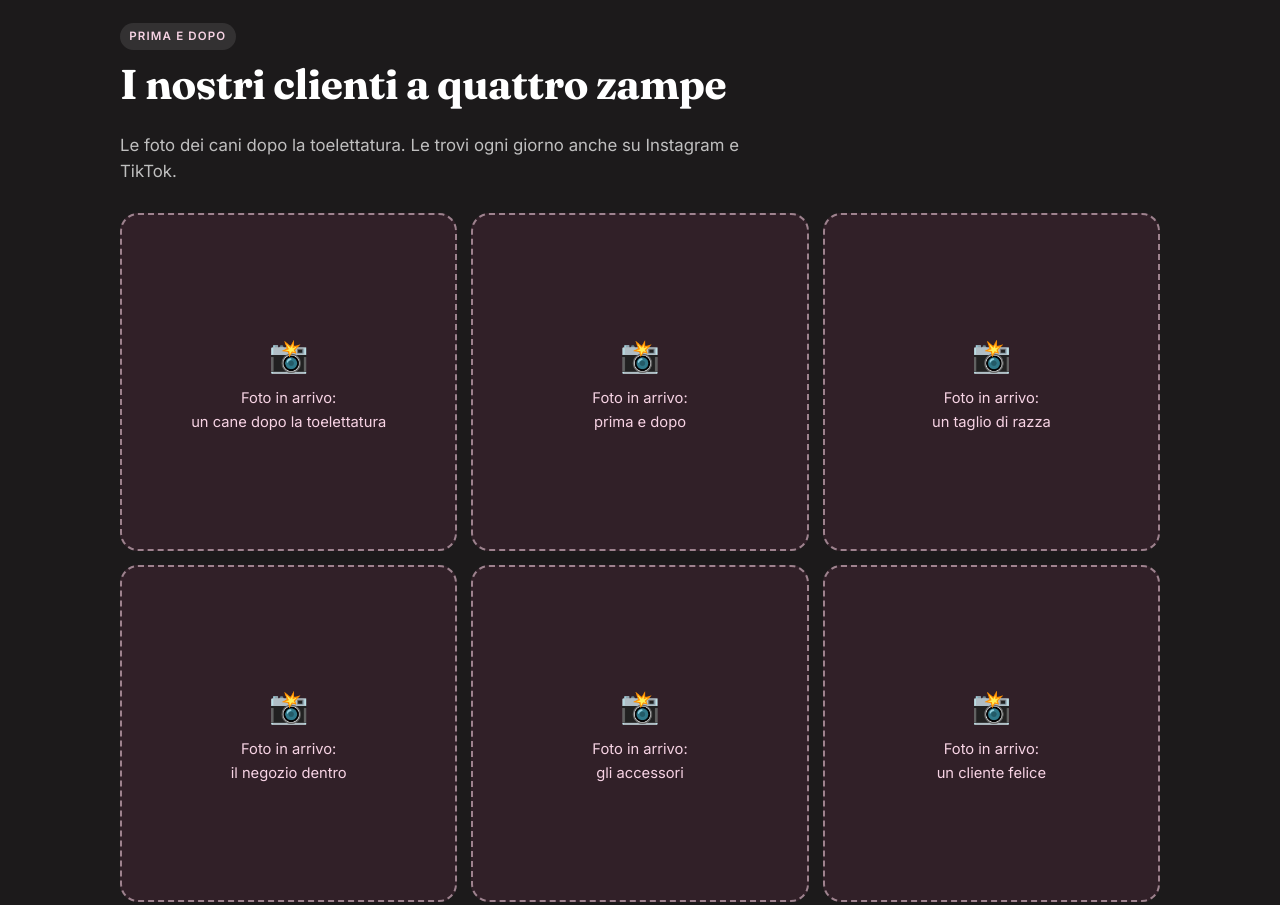
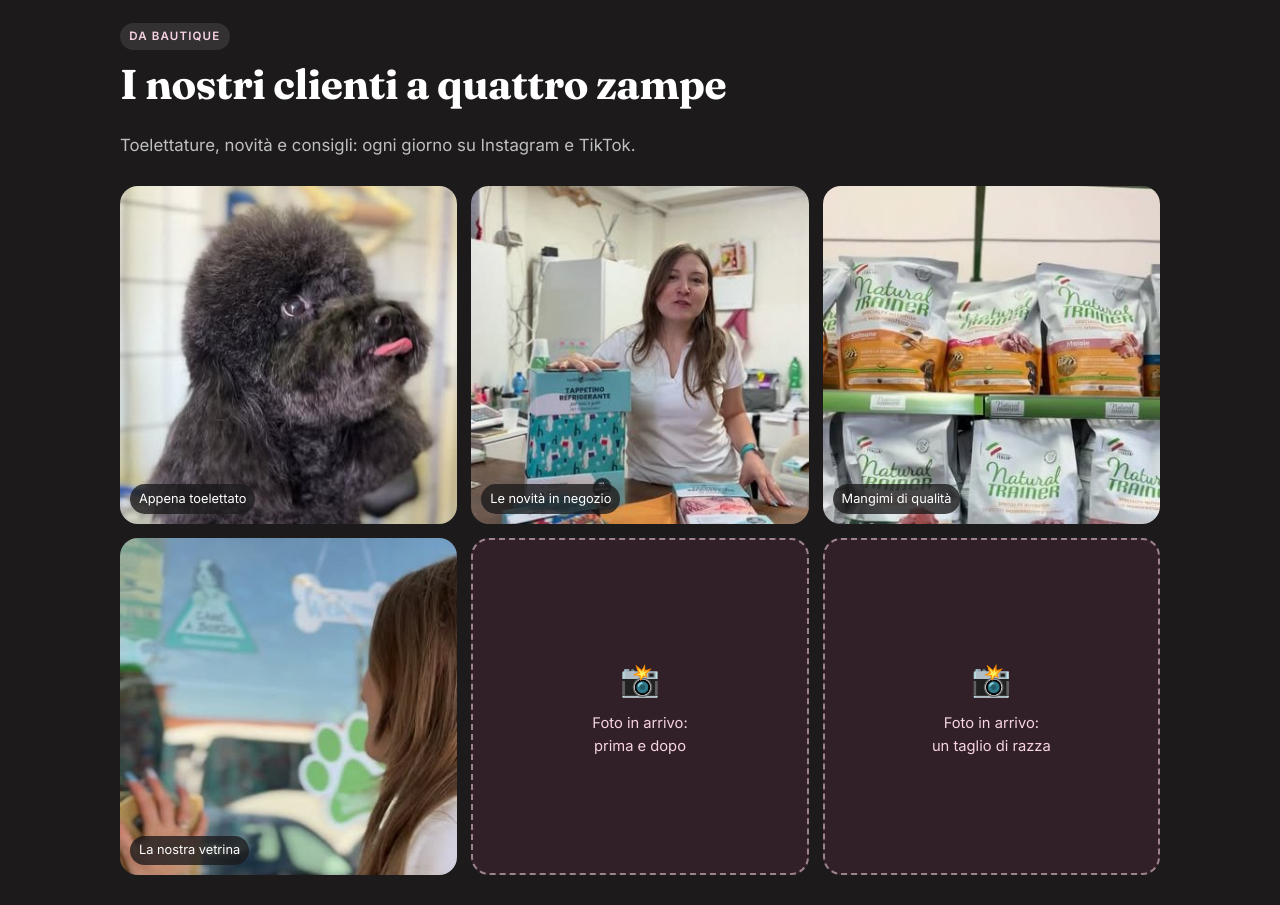
Before and after one commit to Benpo-python/bozza-bautique-lab, a plain HTML site: page index.html in a window 1280 px wide. Shown: the part 1960-2865 px from the top of the page. Drawn offline with Linux system fonts and the light colour scheme.

Commit message:
Bautique: foto da Instagram

```diff
--- a/index.html
+++ b/index.html
@@ -80,16 +80,19 @@
   .foto{display:grid;grid-template-columns:repeat(3,1fr);gap:14px}
   .ph{aspect-ratio:1/1;border-radius:18px;border:2px dashed rgba(247,211,228,.55);background:rgba(200,85,138,.12);display:grid;place-items:center;text-align:center;padding:16px;color:var(--rosa-tenue);font-size:.92rem}
   .ph b{display:block;font-size:2rem;margin-bottom:6px}
+  .foto figure{border-radius:18px;overflow:hidden;background:#2a2628;position:relative}
+  .foto figure img{width:100%;aspect-ratio:1/1;object-fit:cover}
+  .foto figcaption{position:absolute;left:10px;bottom:10px;background:rgba(28,26,27,.78);color:#fff;font-size:.8rem;padding:.35em .7em;border-radius:999px}
   @media(max-width:780px){.foto{grid-template-columns:1fr 1fr}}
 
   /* noi */
   .noi .wrap{display:grid;grid-template-columns:.85fr 1.15fr;gap:48px;align-items:center}
-  .noi .ph{aspect-ratio:4/5;border-color:var(--rosa);background:var(--rosa-chiaro);color:var(--rosa-scuro)}
+  .noi-img{width:100%;aspect-ratio:4/5;object-fit:cover;border-radius:22px;box-shadow:0 24px 50px -24px rgba(0,0,0,.4)}
   .noi p{color:var(--grigio);font-size:1.05rem;margin-bottom:1em}
   .punti{list-style:none;margin-top:18px}
   .punti li{padding:9px 0;border-bottom:1px dashed rgba(0,0,0,.15)}
   .punti li::before{content:"🐾 "}
-  @media(max-width:820px){.noi .wrap{grid-template-columns:1fr}.noi .ph{max-width:340px;margin:0 auto;width:100%}}
+  @media(max-width:820px){.noi .wrap{grid-template-columns:1fr}.noi-img{max-width:340px;margin:0 auto}}
 
   /* recensione */
   .rec{background:#fff;border-top:1px solid rgba(0,0,0,.06);border-bottom:1px solid rgba(0,0,0,.06)}
@@ -189,23 +192,23 @@
 
 <section class="galleria" id="foto">
   <div class="wrap">
-    <div class="eyebrow">Prima e dopo</div>
+    <div class="eyebrow">Da Bautique</div>
     <h2>I nostri clienti a quattro zampe</h2>
-    <p class="intro">Le foto dei cani dopo la toelettatura. Le trovi ogni giorno anche su Instagram e TikTok.</p>
+    <p class="intro">Toelettature, novità e consigli: ogni giorno su Instagram e TikTok.</p>
     <div class="foto">
-      <div class="ph"><div><b>📸</b>Foto in arrivo:<br>un cane dopo la toelettatura</div></div>
+      <figure><img src="img/cane-barboncino.jpg" alt="Barboncino nero appena toelettato da Bautique" loading="lazy" width="361" height="361"><figcaption>Appena toelettato</figcaption></figure>
+      <figure><img src="img/bancone-prodotti.jpg" alt="In negozio con i tappetini refrigeranti per cani" loading="lazy" width="361" height="361"><figcaption>Le novità in negozio</figcaption></figure>
+      <figure><img src="img/scaffale-crocchette.jpg" alt="Scaffale di crocchette Natural Trainer" loading="lazy" width="360" height="360"><figcaption>Mangimi di qualità</figcaption></figure>
+      <figure><img src="img/vetrina-zampe.jpg" alt="La vetrina di Bautique con le zampette" loading="lazy" width="361" height="361"><figcaption>La nostra vetrina</figcaption></figure>
       <div class="ph"><div><b>📸</b>Foto in arrivo:<br>prima e dopo</div></div>
       <div class="ph"><div><b>📸</b>Foto in arrivo:<br>un taglio di razza</div></div>
-      <div class="ph"><div><b>📸</b>Foto in arrivo:<br>il negozio dentro</div></div>
-      <div class="ph"><div><b>📸</b>Foto in arrivo:<br>gli accessori</div></div>
-      <div class="ph"><div><b>📸</b>Foto in arrivo:<br>un cliente felice</div></div>
     </div>
   </div>
 </section>
 
 <section class="noi">
   <div class="wrap">
-    <div class="ph"><div><b>📸</b>Qui una vostra foto<br>in negozio</div></div>
+    <img class="noi-img" src="img/in-negozio.jpg" alt="In negozio da Bautique Laboratory" loading="lazy" width="361" height="451">
     <div>
       <div class="eyebrow">Chi siamo</div>
       <h2>Con Bautique, il tuo cane è in buone mani</h2>
```
Also changed, not shown: img/bancone-prodotti.jpg (added), img/cane-barboncino.jpg (added), img/in-negozio.jpg (added), img/scaffale-crocchette.jpg (added), img/vetrina-zampe.jpg (added).
